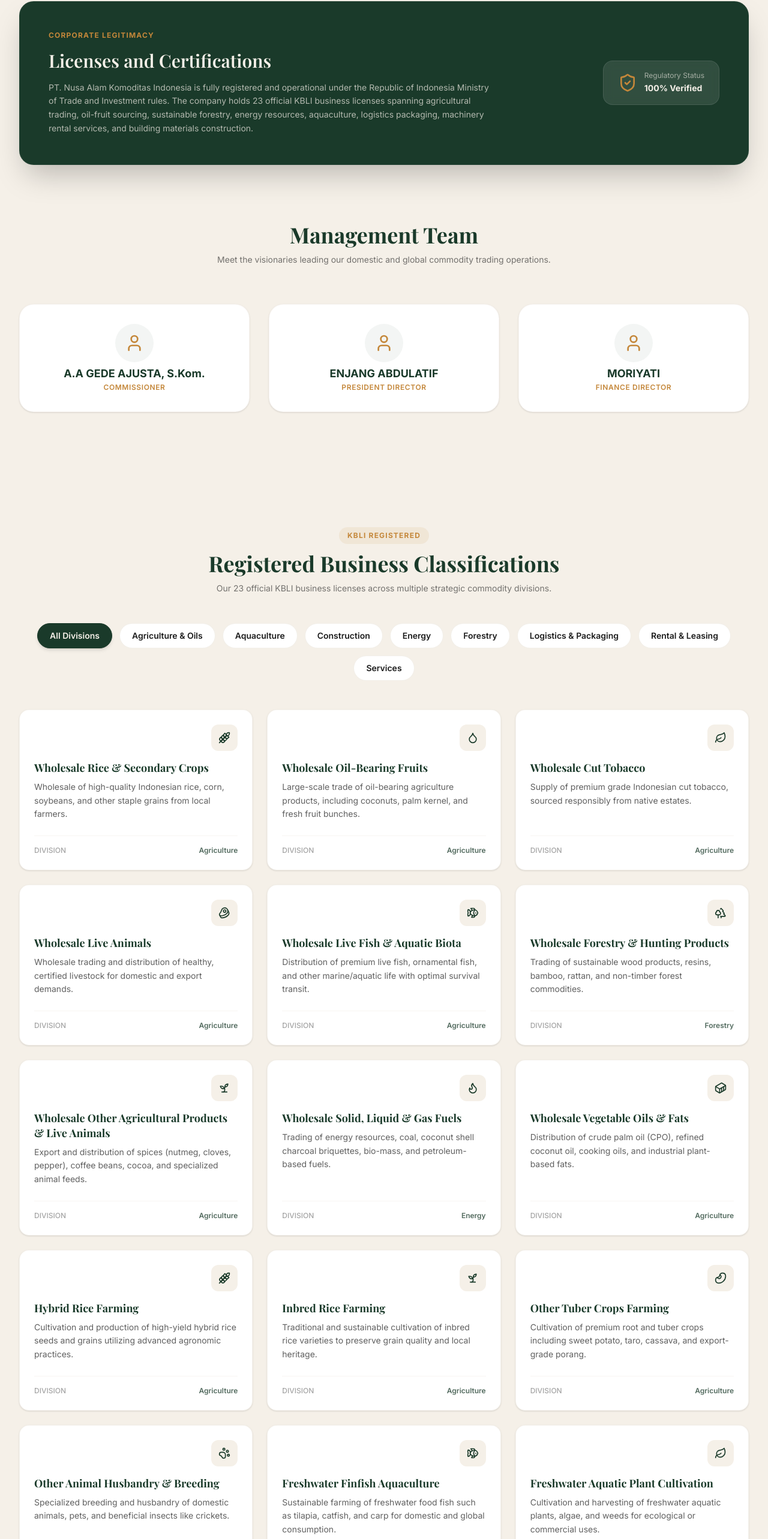
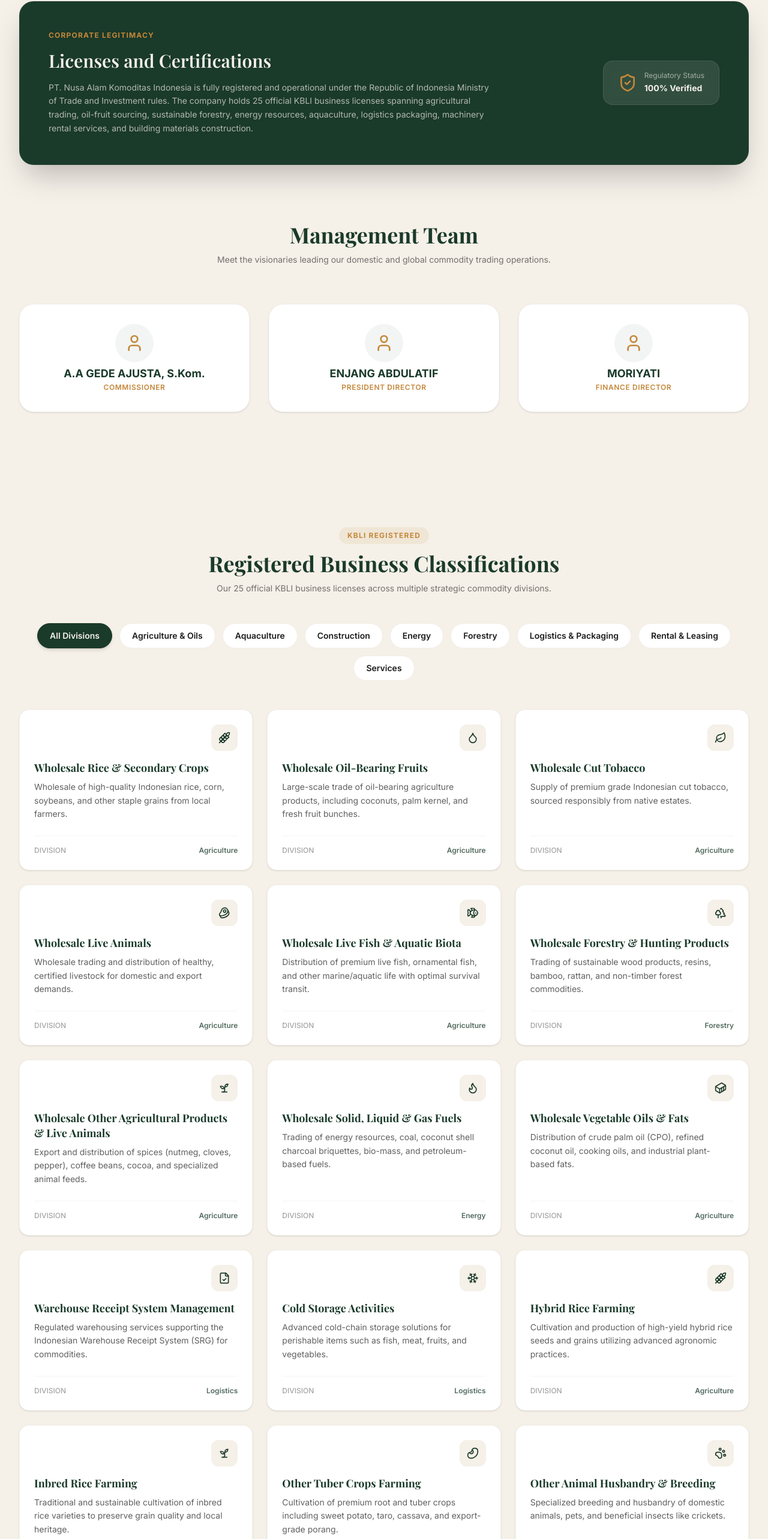
Before and after one commit to agrz4/company-profile, a React (Vite) app: page / in a window 1280 px wide. Shown: the part 1936-4502 px from the top of the page at 60% size. Built offline with nearby package versions, Linux system fonts and the light colour scheme; a web font is replaced by a local one.

Commit message:
chore(ui): remove KBLI code references from warehouse logistics section

```diff
--- a/src/components/sections/WarehouseLogistics.tsx
+++ b/src/components/sections/WarehouseLogistics.tsx
@@ -66,14 +66,9 @@
                   <Clipboard className="h-6 w-6" />
                 </div>
                 <div className="space-y-2">
-                  <div className="flex items-center space-x-2">
                   <h3 className="text-xl font-display font-bold text-forest">
                     {t('warehouse.systemTitle')}
                   </h3>
-                    <span className="text-[10px] font-body text-earth uppercase font-bold bg-earth/10 px-2 py-0.5 rounded">
-                      KBLI 52101
-                    </span>
-                  </div>
                   <p className="text-sm font-body text-charcoal/70 leading-relaxed">
                     {t('warehouse.systemDesc')}
                   </p>
@@ -88,14 +83,9 @@
                   <Snowflake className="h-6 w-6" />
                 </div>
                 <div className="space-y-2">
-                  <div className="flex items-center space-x-2">
                   <h3 className="text-xl font-display font-bold text-forest">
                     {t('warehouse.coldTitle')}
                   </h3>
-                    <span className="text-[10px] font-body text-earth uppercase font-bold bg-earth/10 px-2 py-0.5 rounded">
-                      KBLI 52102
-                    </span>
-                  </div>
                   <p className="text-sm font-body text-charcoal/70 leading-relaxed">
                     {t('warehouse.coldDesc')}
                   </p>
--- a/src/data/businessLines.ts
+++ b/src/data/businessLines.ts
@@ -72,6 +72,22 @@
     descriptionId: 'Distribusi crude palm oil (CPO), minyak kelapa olahan (RBD CNO), minyak goreng, dan lemak nabati industri.',
     category: 'agriculture',
     icon: 'Container'
+  },
+  {
+    titleEn: 'Warehouse Receipt System Management',
+    titleId: 'Pengelola Gudang Sistem Resi Gudang',
+    descriptionEn: 'Regulated warehousing services supporting the Indonesian Warehouse Receipt System (SRG) for commodities.',
+    descriptionId: 'Layanan pergudangan terdaftar yang mendukung Sistem Resi Gudang (SRG) nasional untuk penjaminan komoditas.',
+    category: 'logistics',
+    icon: 'FileCheck'
+  },
+  {
+    titleEn: 'Cold Storage Activities',
+    titleId: 'Aktivitas Gudang Dingin',
+    descriptionEn: 'Advanced cold-chain storage solutions for perishable items such as fish, meat, fruits, and vegetables.',
+    descriptionId: 'Solusi penyimpanan rantai dingin canggih untuk komoditas mudah rusak seperti ikan, daging, buah, dan sayuran.',
+    category: 'logistics',
+    icon: 'Snowflake'
   },
   {
     titleEn: 'Hybrid Rice Farming',
--- a/src/i18n/en.ts
+++ b/src/i18n/en.ts
@@ -44,13 +44,13 @@
     managementSubtitle: 'Meet the visionaries leading our domestic and global commodity trading operations.',
     legalTitle: 'Corporate Legitimacy',
     legalSubtitle: 'Licenses and Certifications',
-    legalDesc: 'PT. Nusa Alam Komoditas Indonesia is fully registered and operational under the Republic of Indonesia Ministry of Trade and Investment rules. The company holds 23 official KBLI business licenses spanning agricultural trading, oil-fruit sourcing, sustainable forestry, energy resources, aquaculture, logistics packaging, machinery rental services, and building materials construction.',
+    legalDesc: 'PT. Nusa Alam Komoditas Indonesia is fully registered and operational under the Republic of Indonesia Ministry of Trade and Investment rules. The company holds 25 official KBLI business licenses spanning agricultural trading, oil-fruit sourcing, sustainable forestry, energy resources, aquaculture, logistics packaging, machinery rental services, and building materials construction.',
     regulationStatus: 'Regulatory Status',
     verified: '100% Verified'
   },
   business: {
     title: 'Registered Business Classifications',
-    subtitle: 'Our 23 official KBLI business licenses across multiple strategic commodity divisions.',
+    subtitle: 'Our 25 official KBLI business licenses across multiple strategic commodity divisions.',
     all: 'All Divisions',
     agriculture: 'Agriculture & Oils',
     aquaculture: 'Aquaculture',
@@ -75,9 +75,9 @@
     secureSub: 'Secure Environment',
     secureDesc: 'Advanced temperature monitors & safety controls to minimize commodity spoilage.',
     systemTitle: 'Warehouse Receipt System (SRG)',
-    systemDesc: 'Providing authorized storage facilities under KBLI 52101, allowing local farmers and trade partners to secure financing using commodity receipts.',
+    systemDesc: 'Providing authorized storage facilities, allowing local farmers and trade partners to secure financing using commodity receipts.',
     coldTitle: 'Cold Storage Operations',
-    coldDesc: 'Providing specialized sub-zero cooling warehouses (KBLI 52102) to preserve seafood, fruits, and organic crops in perfect condition.',
+    coldDesc: 'Providing specialized sub-zero cooling warehouses to preserve seafood, fruits, and organic crops in perfect condition.',
     facilityTitle: 'Facilities & Reach',
     facilityDesc: 'Located strategically near primary ports in Jakarta, Surabaya, and Medan for swift loading.'
   },
--- a/src/i18n/id.ts
+++ b/src/i18n/id.ts
@@ -44,13 +44,13 @@
     managementSubtitle: 'Temui para visioner yang memimpin operasional perdagangan komoditas domestik dan global kami.',
     legalTitle: 'Legalitas Perusahaan',
     legalSubtitle: 'Izin dan Sertifikasi Resmi',
-    legalDesc: 'PT. Nusa Alam Komoditas Indonesia terdaftar penuh dan beroperasi di bawah naungan Kementerian Perdagangan dan Kementerian Investasi Republik Indonesia. Perusahaan secara resmi memegang 23 izin usaha KBLI yang mencakup pertanian padi dan umbi, perikanan akuakultur, kehutanan, energi, pergudangan dan jasa pengepakan, penyewaan alat, aktivitas agen perjalanan, serta perdagangan bahan bangunan konstruksi.',
+    legalDesc: 'PT. Nusa Alam Komoditas Indonesia terdaftar penuh dan beroperasi di bawah naungan Kementerian Perdagangan dan Kementerian Investasi Republik Indonesia. Perusahaan secara resmi memegang 25 izin usaha KBLI yang mencakup pertanian padi dan umbi, perikanan akuakultur, kehutanan, energi, pergudangan dan jasa pengepakan, penyewaan alat, aktivitas agen perjalanan, serta perdagangan bahan bangunan konstruksi.',
     regulationStatus: 'Status Regulasi',
     verified: '100% Terverifikasi'
   },
   business: {
     title: 'Klasifikasi Bidang Usaha Resmi',
-    subtitle: '23 perizinan KBLI resmi kami yang tersebar di beberapa divisi komoditas strategis.',
+    subtitle: '25 perizinan KBLI resmi kami yang tersebar di beberapa divisi komoditas strategis.',
     all: 'Semua Divisi',
     agriculture: 'Pertanian & Minyak',
     aquaculture: 'Akuakultur',
@@ -75,9 +75,9 @@
     secureSub: 'Lingkungan Aman',
     secureDesc: 'Pemantauan suhu canggih & kontrol keselamatan untuk meminimalkan kerusakan komoditas.',
     systemTitle: 'Sistem Resi Gudang (SRG)',
-    systemDesc: 'Menyediakan fasilitas penyimpanan terdaftar di bawah KBLI 52101, memungkinkan petani lokal dan mitra dagang mendapatkan pembiayaan bank berbasis resi barang.',
+    systemDesc: 'Menyediakan fasilitas penyimpanan terdaftar, memungkinkan petani lokal dan mitra dagang mendapatkan pembiayaan bank berbasis resi barang.',
     coldTitle: 'Aktivitas Gudang Dingin',
-    coldDesc: 'Menyediakan gudang pendingin khusus sub-zero (KBLI 52102) untuk menjaga kesegaran seafood, buah-buahan, dan hasil pertanian organik agar tetap prima.',
+    coldDesc: 'Menyediakan gudang pendingin khusus sub-zero untuk menjaga kesegaran seafood, buah-buahan, dan hasil pertanian organik agar tetap prima.',
     facilityTitle: 'Fasilitas & Jangkauan',
     facilityDesc: 'Berlokasi strategis di dekat pelabuhan utama di Jakarta, Surabaya, dan Medan untuk proses pemuatan yang cepat.'
   },
```
Lines whose indentation alone changed are shown as unchanged.
